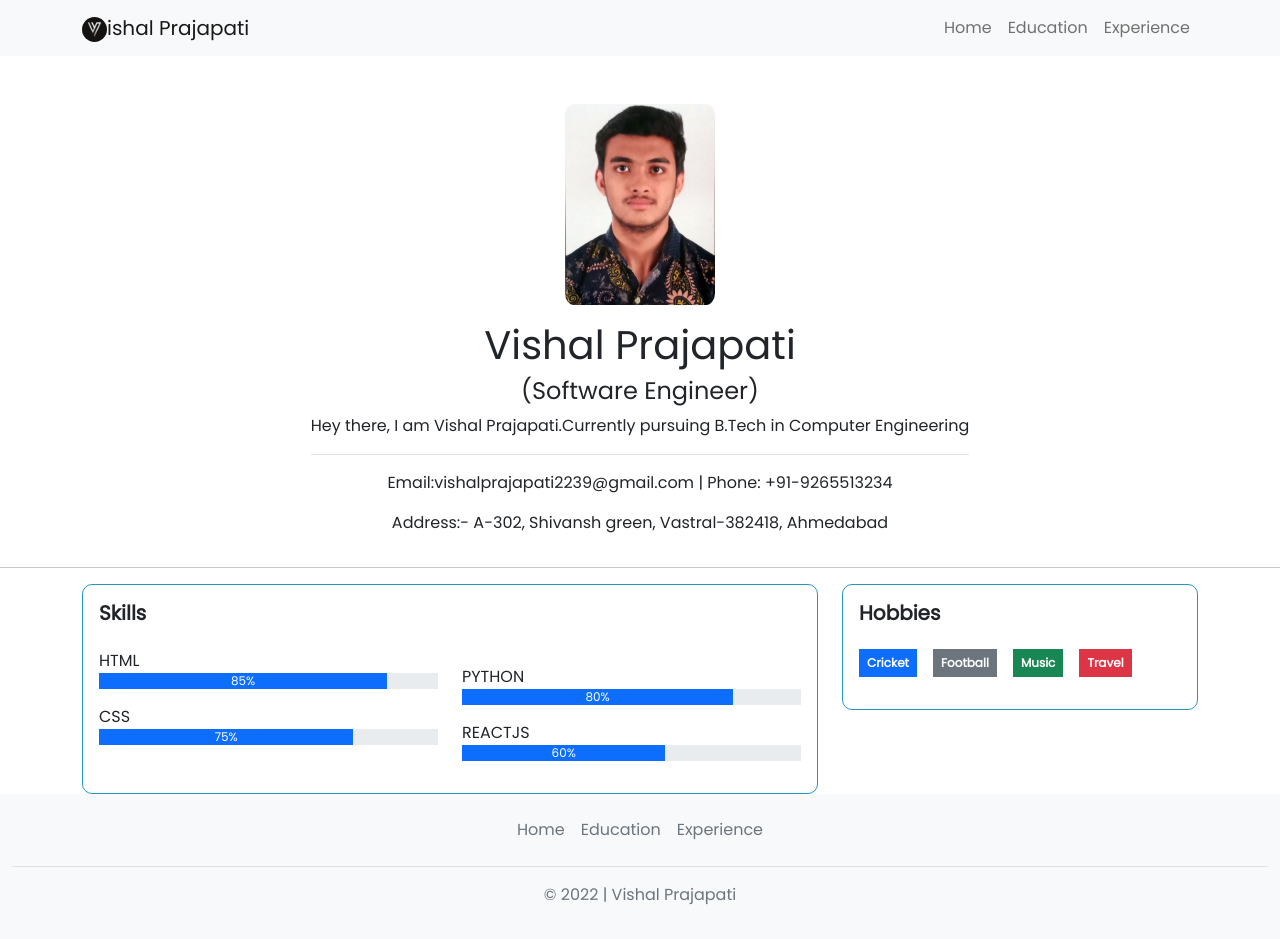
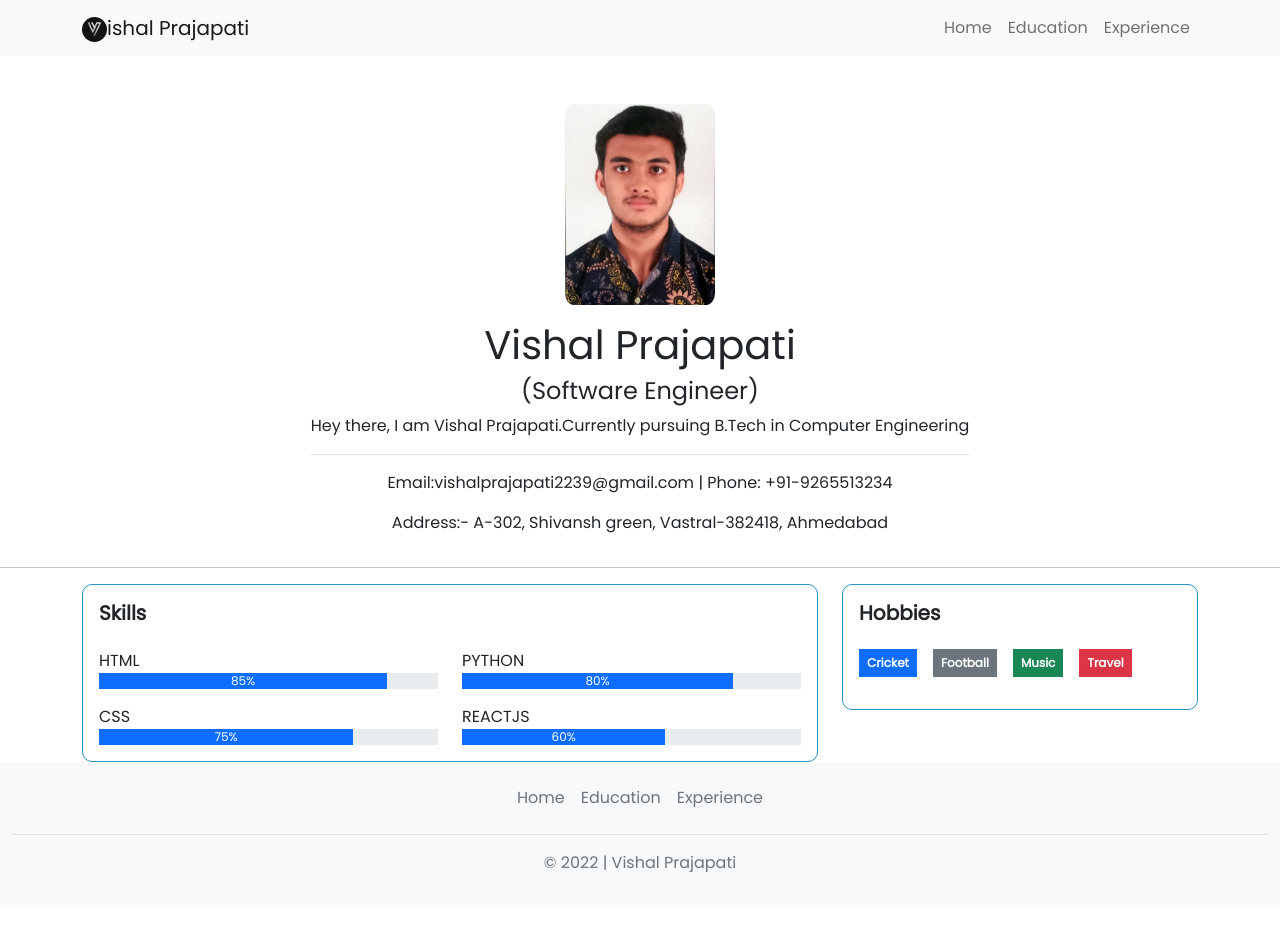
Before and after one commit to vishal1003p/vishal1, a React (Create React App) app: page / in a window 1280 px wide. After the commit the page ends 907 px from the top, so only its background shows below. Built offline with nearby package versions, Linux system fonts and the light colour scheme.

Commit message:
Update Home.js

```diff
--- a/src/pages/Home.js
+++ b/src/pages/Home.js
@@ -24,7 +24,7 @@ function Home() {
                             <div className="card-body">
                                 <h5 className="card-title fw-bold pb-3">Skills</h5>
                                 <div className="row">
-                                    <div className="col-md-6 pb-3">
+                                    <div className="col-md-6 ">
                                         <div>
                                             <p className="mb-0">HTML</p>
                                             <div className="progress">
@@ -38,9 +38,9 @@ function Home() {
                                             </div>
                                         </div>
                                     </div>
-                                    <div className="col-md-6 py-3 pb-3">
+                                    <div className="col-md-6 ">
                                         <div>
-                                            <p className="mb-0">PYTHON</p>
+                                            <p className="mb-0 ">PYTHON</p>
                                             <div className="progress">
                                                 <div className="progress-bar" role="progressbar" style={{ width: "80%" }}>80%</div>
                                             </div>
```
